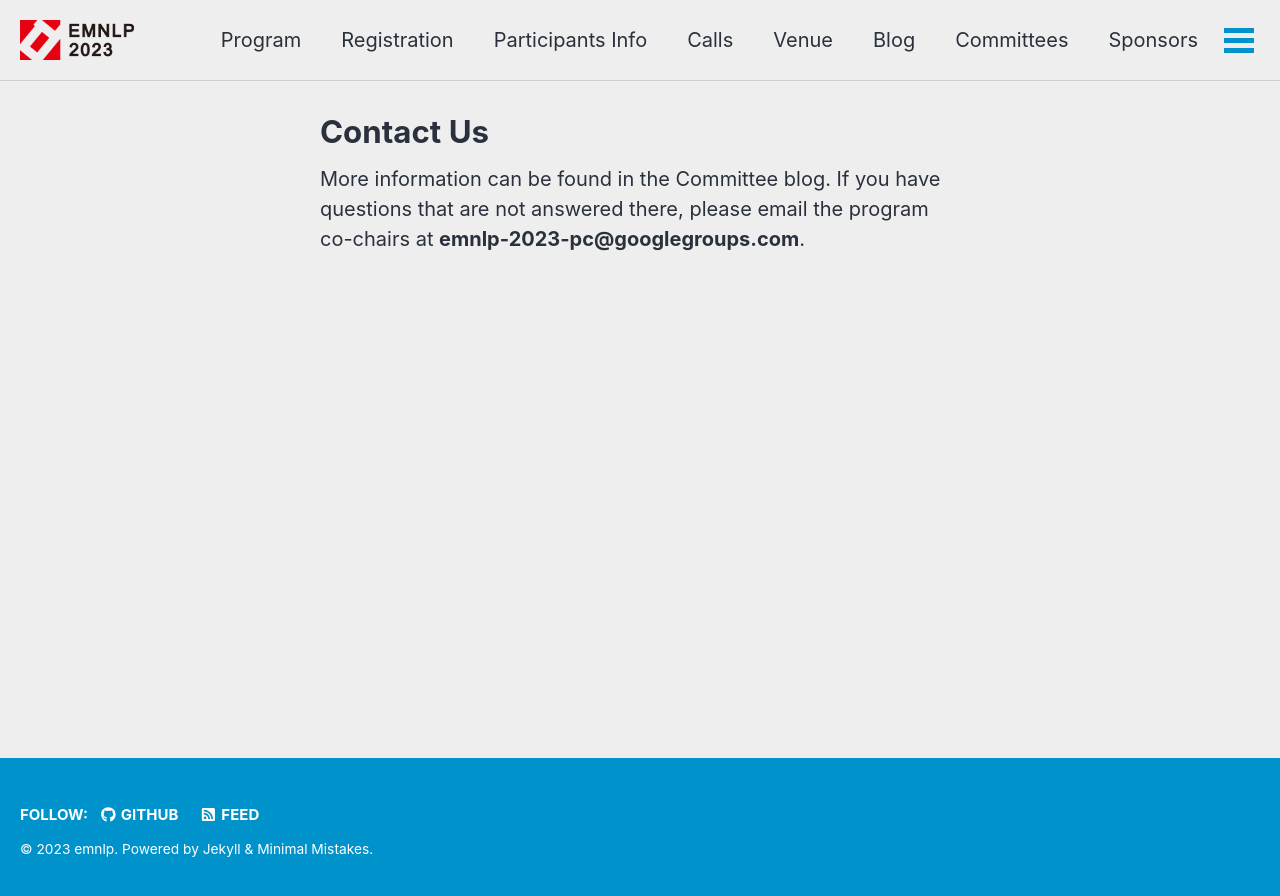
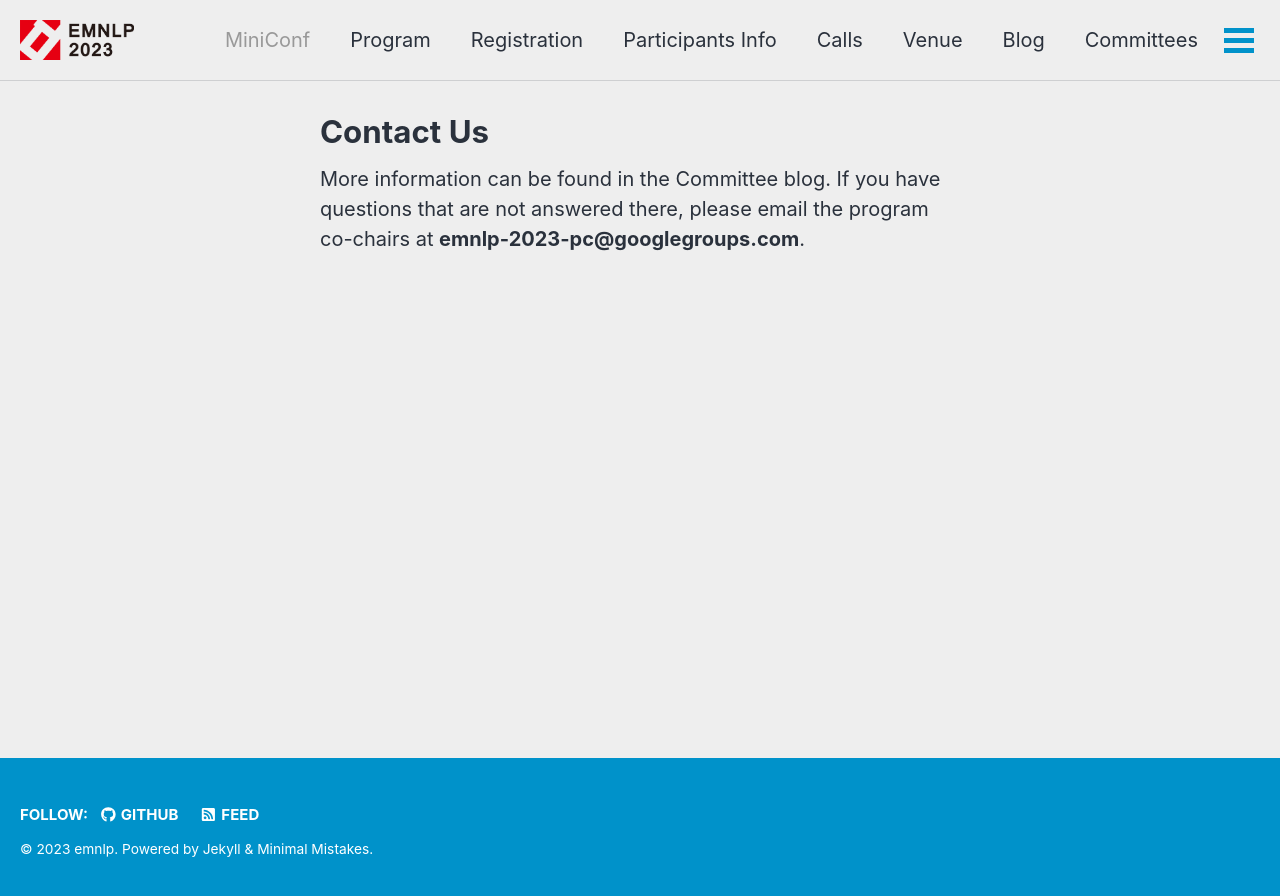
Before and after one commit to acl-org/emnlp-2023, a Jekyll site: the page built from _pages/contact.md, in a window 1280 px wide. Shown: the top 896 px of the page. Built offline with Jekyll 4.4.1, drawn with Linux system fonts in a browser that asks for light colours; cached includes are drawn as plain includes; nearby versions of some CDN libraries.

Commit message:
Update navigation.yml

```diff
--- a/_data/navigation.yml
+++ b/_data/navigation.yml
@@ -3,6 +3,9 @@
 main:
   # - title: "Proceedings"
   #   url: "https://aclanthology.org/events/emnlp-2022/"
+
+  - title: "MiniConf"
+    url: http://47.242.72.118:7777/
 
   - title: "Program"
     url: /program/
```
